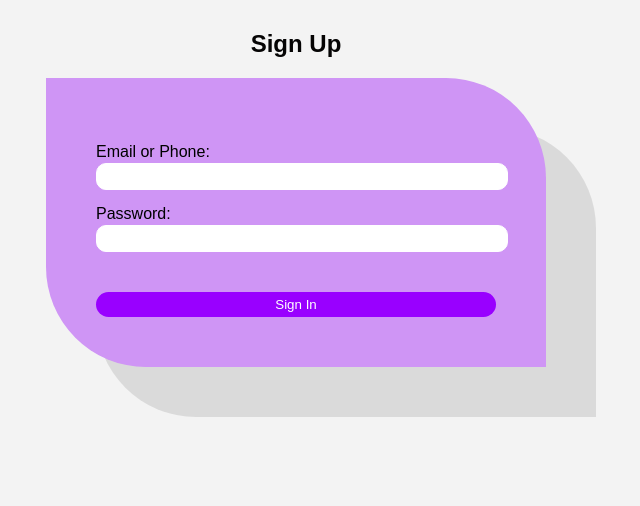
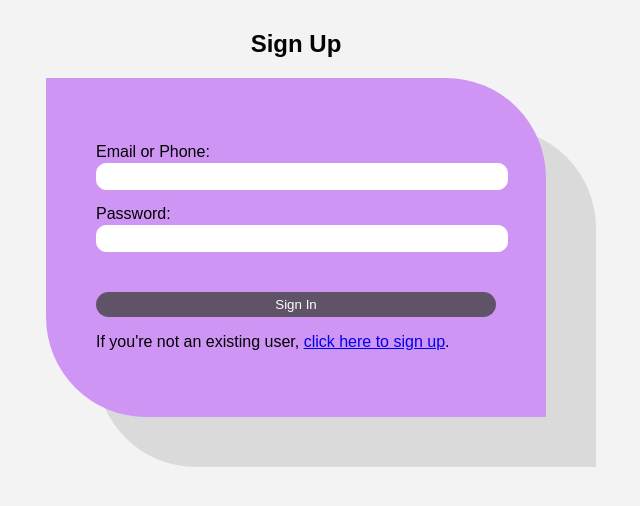
Before and after one commit to anshulkumar108/chatApp, a website: page views/signin/signin.html in a window 1280 px wide. Shown: the whole page, without its empty margins (344-984 px from the left). Drawn offline with nearby package versions, Linux system fonts and the light colour scheme.

Commit message:
Creating Login Screen Frontend

```diff
--- a/views/signin/signin.css
+++ b/views/signin/signin.css
@@ -39,7 +39,7 @@ button {
     width: 100%;
     padding: 5px;
     margin-top: 40px;
-    background-color: #9900ff;
+    background-color: #605368;
     color: #ffffff;
     border: none;
     border-radius: 50px;
--- a/views/signin/signin.html
+++ b/views/signin/signin.html
@@ -14,6 +14,7 @@
         <input type="password" id="password" name="password" required><br>
 
         <button type="submit" id="submit">Sign In</button>
+        <p>If you're not an existing user, <a href="../signup/signup.html">click here to sign up</a>.</p>
     </form>
 
 </body>
```
Also changed, not shown: views/signup/signup.html (+1 -0 lines).
